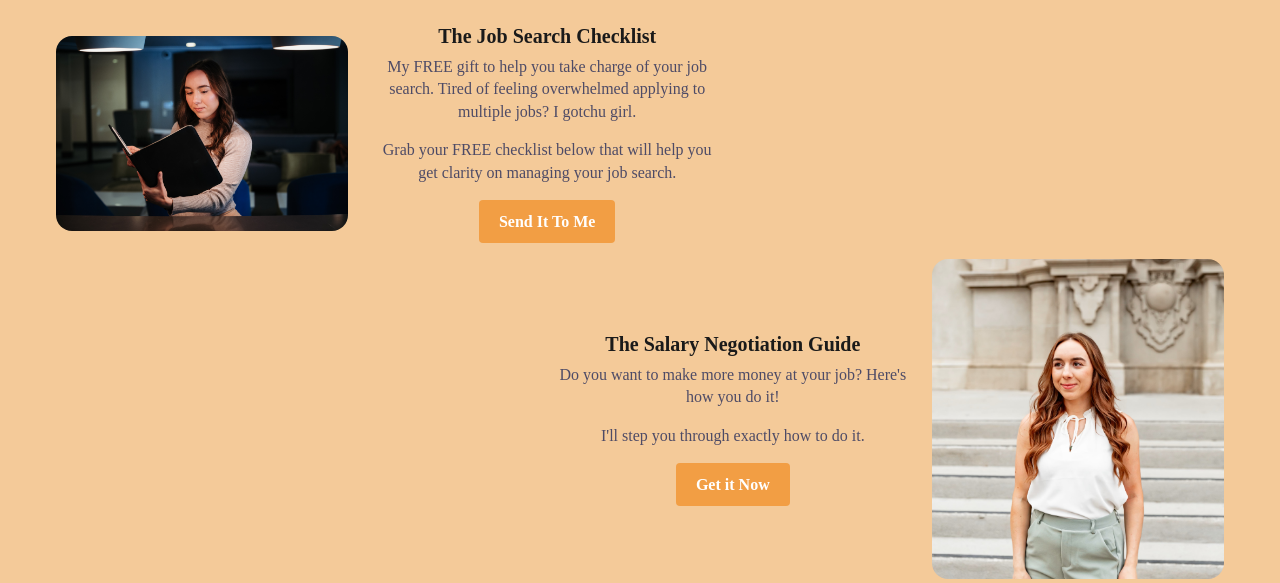
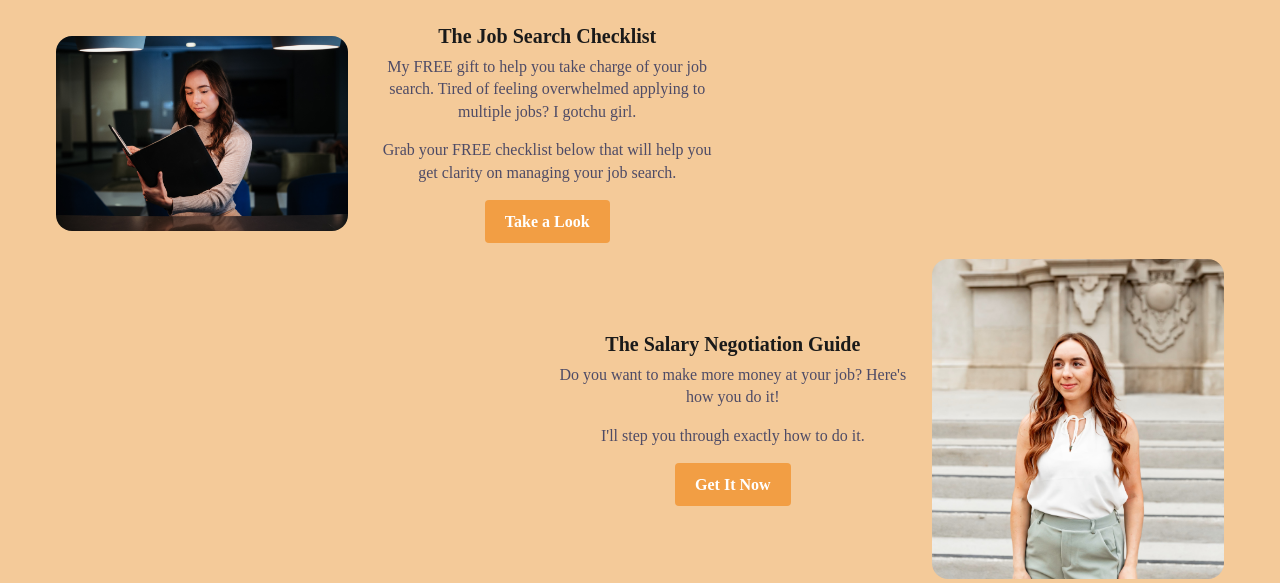
Before and after one commit to CovertRob/hr_suite_spot, a Flask app: page /resources in a window 1280 px wide. Shown: the part 136-719 px from the top of the page. Run offline with Flask 3, Linux system fonts and the light colour scheme; some libraries are stand-ins or nearby versions; grey boxes are pictures that could not be loaded.

Commit message:
Update templates and add product.

```diff
--- a/hr_suite_spot/templates/resources.html
+++ b/hr_suite_spot/templates/resources.html
@@ -24,7 +24,7 @@
       <p class="cs-text">
         Grab your FREE checklist below that will help you get clarity on managing your job search.
       </p>
-      <a href="/subscribe/Job%20Search%20Checklist" class="cs-button-solid">Send It To Me</a>
+      <a href="/static/products/job_search_checklist.pdf" class="cs-button-solid">Take a Look</a>
     </div>
   </div>
 </section>
@@ -50,7 +50,7 @@
       <p class="cs-text">
         I'll step you through exactly how to do it.
       </p>
-      <a href="/checkout?checkout_type=salary_guide&checkout_amount=1" class="cs-button-solid">Get it Now</a>
+      <a href="/checkout?checkout_type=salary_guide&checkout_amount=1" class="cs-button-solid">Get It Now</a>
     </div>
   </div>
 </section>
--- a/hr_suite_spot/templates/subscribe_template.html
+++ b/hr_suite_spot/templates/subscribe_template.html
@@ -8,14 +8,14 @@
     <div class="cs-container">
         <div class="cs-content">
             <span class="cs-topper">{{ product_type }}</span>
-            <h2 class="cs-title">Subscribe To Receive My Free {{ product_type }}!</h2>
+            <h2 class="cs-title">Get Your Free {{ product_type }} Below!</h2>
             <p class="cs-text">
 
             </p>
             <form class="cs-form" name="Contact Form" method="post" action="/subscribe">
                 <input class="cs-input" type="email" id="cs-email-301-1719" name="user_email" placeholder="Email Address" required>
                 <input type="hidden" name="product_subscription" value="{{ product_type }}">
-                <button class="cs-button-solid cs-submit" type="submit">Subscribe</button>
+                <button class="cs-button-solid cs-submit" type="submit">Send It to Me</button>
             </form>
             <!--Graphic-->
             <img class="cs-floater" loading="lazy" decoding="async" src="https://csimg.nyc3.cdn.digitaloceanspaces.com/Images/Graphics/white-spiral.svg" alt="graphic" width="1920" height="486" aria-hidden="true">
```
Also changed, not shown: 2 other files.
